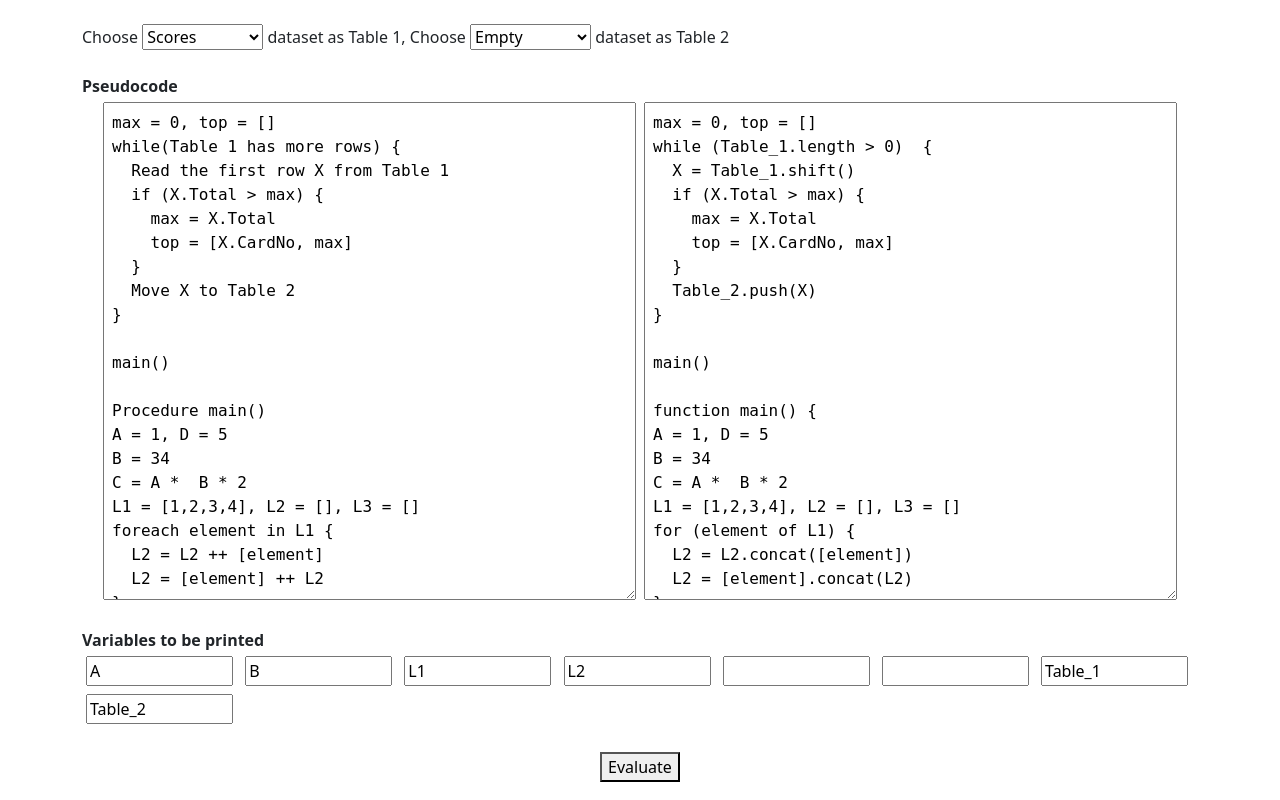
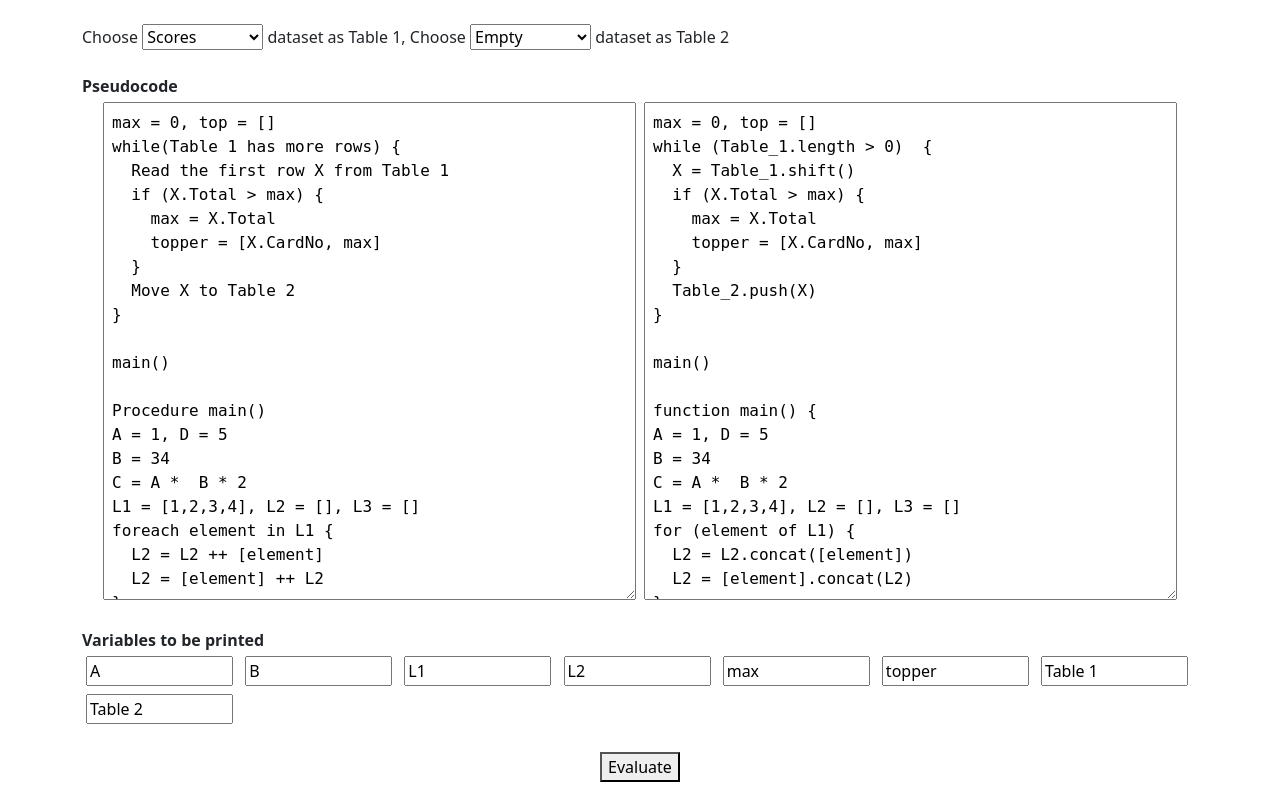
Before and after one commit to krishnan314/pseudocode, a plain HTML site: page index.html in a window 1280 px wide. Both pictures are taken after a click on the button "Evaluate". Shown: the top 800 px of the page. Drawn offline with nearby package versions, Linux system fonts and the light colour scheme.

Commit message:
cleaned scripts.js

```diff
--- a/index.html
+++ b/index.html
@@ -64,8 +64,8 @@
       <input class="variable m-1" type="text" value="B" size="10">
       <input class="variable m-1" type="text" value="L1" size="10">
       <input class="variable m-1" type="text" value="L2" size="10">
-      <input class="variable m-1" type="text" value="" size="10">
-      <input class="variable m-1" type="text" value="" size="10">
+      <input class="variable m-1" type="text" value="max" size="10">
+      <input class="variable m-1" type="text" value="topper" size="10">
       <input class="variable m-1" type="text" value="Table 1" size="10">
       <input class="variable m-1" type="text" value="Table 2" size="10">
     </div>
@@ -75,7 +75,7 @@
     </div>
     <br /><b>Output</b><br />
     <div class="d-flex justify-content-center">
-      <textarea id="code-output" rows="15" cols="85" readonly></textarea>
+      <textarea id="code-output" rows="35" cols="85" readonly></textarea>
     </div>
   </div>
   <div id="variable-output"></div>
--- a/scripts.js
+++ b/scripts.js
@@ -4,7 +4,7 @@ while(Table 1 has more rows) {
   Read the first row X from Table 1
   if (X.Total > max) {
     max = X.Total
-    top = [X.CardNo, max]
+    topper = [X.CardNo, max]
   }
   Move X to Table 2
 }
@@ -64,7 +64,7 @@ function getTable(table) {
 }
 
 function evaluateCode() {
-  console.clear();
+  // console.clear();
 
   let editor = document.getElementById("code-editor");
   let jsCode = document.getElementById("js-code");
@@ -162,27 +162,41 @@ function evaluateCode() {
       //   variable.value.toString(),
       //   Object.prototype.toString.call(this[variable.value])
       // );
-      switch (Object.prototype.toString.call(this[variable.value])) {
+      const variableName = /^(Table|Pile)/.test(variable.value)
+        ? variable.value.replace(" ", "_")
+        : variable.value;
+
+      switch (Object.prototype.toString.call(this[variableName])) {
         case "[object Array]":
-          output.value +=
-            `${variable.value}:    ${JSON.stringify(this[variable.value])}` +
-            "\n\n";
+          if (/Table/.test(variableName)) {
+            output.value += `${variableName}:\n`;
+            if (this[variableName].length != 0) {
+              output.value += Object.keys(this[variableName][0]).join() + "\n";
+              for (let row of this[variableName]) {
+                output.value += Object.values(row).join() + "\n";
+              }
+            } else {
+              output.value += "Empty Table\n\n";
+            }
+          } else {
+            output.value +=
+              `${variableName}:    ${JSON.stringify(this[variableName])}` +
+              "\n\n";
+          }
           break;
         case "[object Number]":
-          output.value +=
-            `${variable.value}:    ${this[variable.value]}` + "\n\n";
+          output.value += `${variableName}:    ${this[variableName]}` + "\n\n";
           break;
         default:
-          if (/Table/.test(variable.value)) {
-            variable.value = variable.value.replace(" ", "_");
-            output.value += `${variable.value}:` + "\n";
-            if (this[variable.value].length != 0) {
-              for (let key of Object.keys(this[variable.value][0])) {
+          if (/Table/.test(variableName)) {
+            output.value += `${variableName}:\n`;
+            if (this[variableName].length != 0) {
+              for (let key of Object.keys(this[variableName][0])) {
                 output.value += key + ",";
               }
               output.value += "\n";
-              for (let row of this[variable.value]) {
-                for (let key of Object.keys(this[variable.value][0])) {
+              for (let row of this[variableName]) {
+                for (let key of Object.keys(this[variableName][0])) {
                   output.value += row[key] + ",";
                 }
                 output.value += "\n";
@@ -191,8 +205,7 @@ function evaluateCode() {
               output.value += "Empty Table\n\n";
             }
           } else {
-            output.value +=
-              `${variable.value}:   ${this[variable.value]}` + "\n\n";
+            output.value += `${variableName}:   ${this[variableName]}` + "\n\n";
           }
       }
     } catch (error) {
@@ -202,4 +215,4 @@ function evaluateCode() {
   }
 }
 
-// evaluateCode();
+evaluateCode();
```
